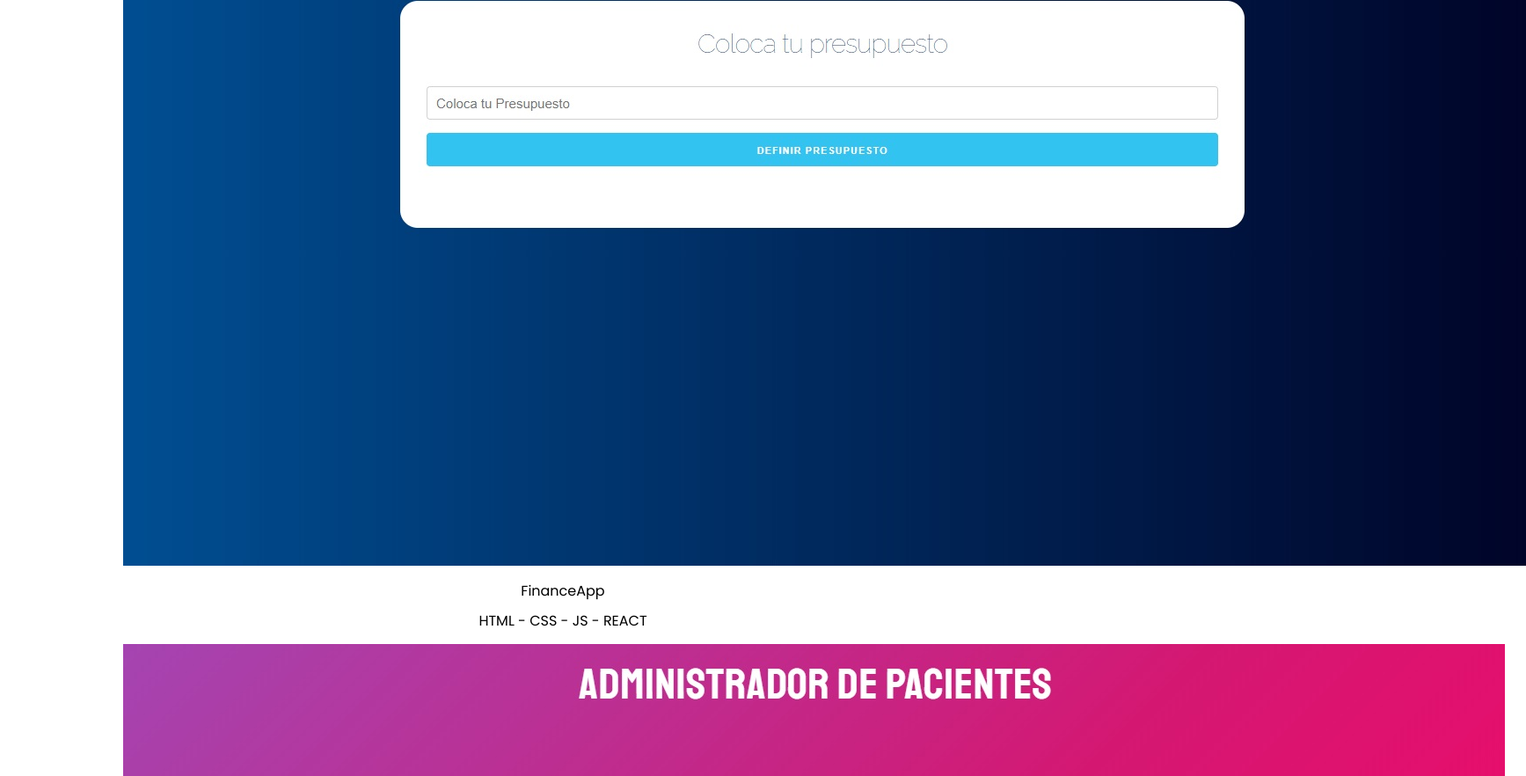
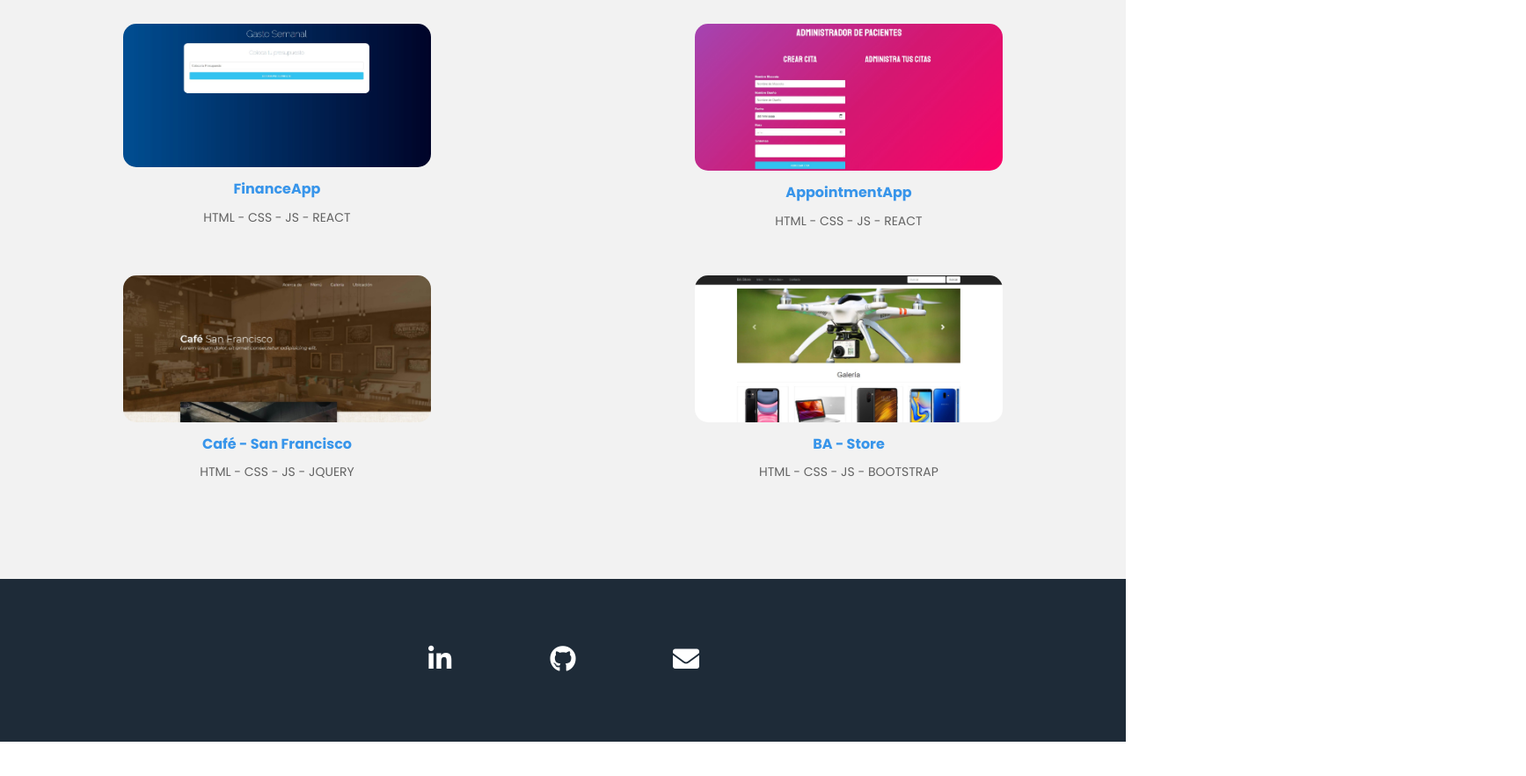
Before and after one commit to MarianoVera/portfolio, a plain HTML site: page index.html in a window 1280 px wide. Shown: the part 1018-1900 px from the top of the page at 88% size, 1735 px wide, since content can reach past the window. After the commit the page ends 1861 px from the top, so only its background shows below. Drawn offline with Linux system fonts and the light colour scheme.

Commit message:
create footer styles

```diff
--- a/css/estilos.css
+++ b/css/estilos.css
@@ -45,7 +45,7 @@ header .menu a:hover {
 }
 
 header .contenedor-texto {
-    display: flex;
+    display: flex; /*Flexbox*/
     justify-content: center;
     align-content: center;
     margin: 200px 0;
@@ -119,3 +119,93 @@ header .contenedor-texto .texto .profesion {
     color: #3895ea;
     text-decoration: underline;
 }
+
+.main .trabajos {
+    background: #f2f2f2;
+    padding: 60px 0;
+}
+
+.main .trabajos .contenedor {
+    overflow: hidden;
+}
+
+.main .trabajos .titulo {
+    font-size: 34px;
+    line-height: 34px;
+    margin-bottom: 40px;
+    font-weight: 300;
+    color: #323068;
+    text-align: center;
+}
+
+.main .trabajos .contenedor-trabajos {
+    display: flex; /*Flexbox*/
+    flex-direction: row;
+    flex-wrap: wrap; /* Las imágenes que no entran, se ponen debajo*/
+    justify-content: space-between;
+}
+
+.main .trabajos .contenedor-trabajos .trabajo {
+    width: 35%;
+    margin-bottom: 40px;
+}
+
+.main .trabajos .contenedor-trabajos .trabajo .thumb {
+    width: 100%;
+    margin-bottom: 10px;
+}
+
+.main .trabajos .contenedor-trabajos .trabajo .thumb img {
+    width: 100%;
+    vertical-align: top;
+    border-radius: 15px;
+}
+
+.main .trabajos .contenedor-trabajos .trabajo .descripcion {
+    text-align: center;
+}
+
+.main .trabajos .contenedor-trabajos .trabajo .descripcion .nombre {
+    font-weight: 700;
+    color: #3895ea;
+    margin-bottom: 10px;
+}
+
+.main .trabajos .contenedor-trabajos .trabajo .descripcion .categoria {
+    font-size: 14px;
+    color: #636363;
+}
+
+/* FOOTER */
+
+footer .redes-contacto {
+    background: #1e2b38;
+    padding: 60px 0;
+}
+
+footer .redes-contacto .contenedor {
+    display: flex;
+    justify-content: center;
+}
+footer .redes-contacto a {
+    color: #fff;
+    text-align: center;
+    width: 100px;
+    display: block;
+    padding: 15px 0;
+    border-radius: 3px;
+    font-size: 30px;
+    margin: 0 20px
+}
+
+footer .redes-contacto .linkedin:hover {
+    background: #0077b5;
+}
+
+footer .redes-contacto .github:hover {
+    background: #333;
+}
+
+footer .redes-contacto .email:hover {
+    background: #ffa930;
+}
--- a/index.html
+++ b/index.html
@@ -112,8 +112,8 @@
         <section class="redes-contacto">
             <div class="contenedor">
                 <a class="linkedin" href="https://www.linkedin.com/in/mariano-vera/"><i class="fab fa-linkedin-in"></i></a>
-                <a class="github" href="https://github.com/MarianoVera"> <i class="fab fa-github-square"></i> </a>
-                <a href="#" class="email"> <i class="fas fa-envelope-square"></i> </a>
+                <a class="github" href="https://github.com/MarianoVera"> <i class="fab fa-github"></i> </a>
+                <a href="mailto:mariano.vera98@hotmail.com" class="email"> <i class="fas fa-envelope"></i> </a>
             </div>
         </section>
 
```
